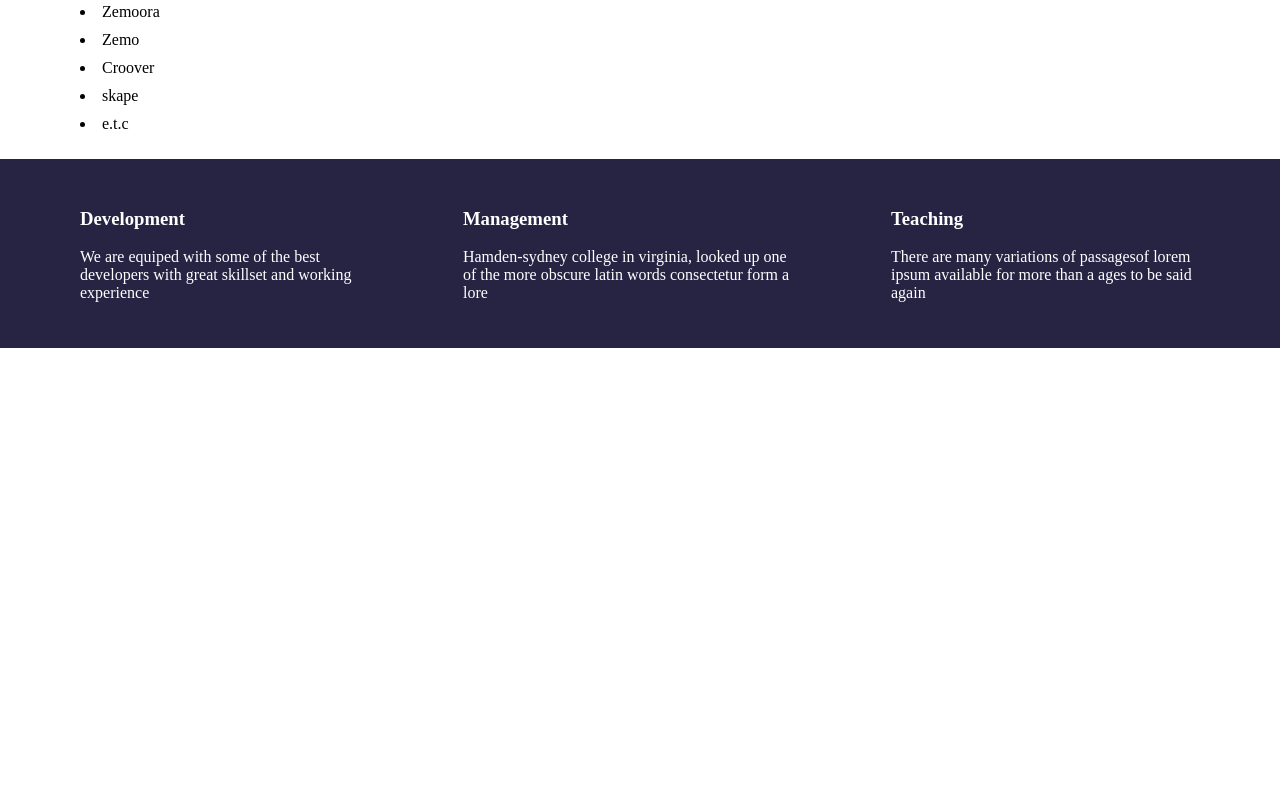
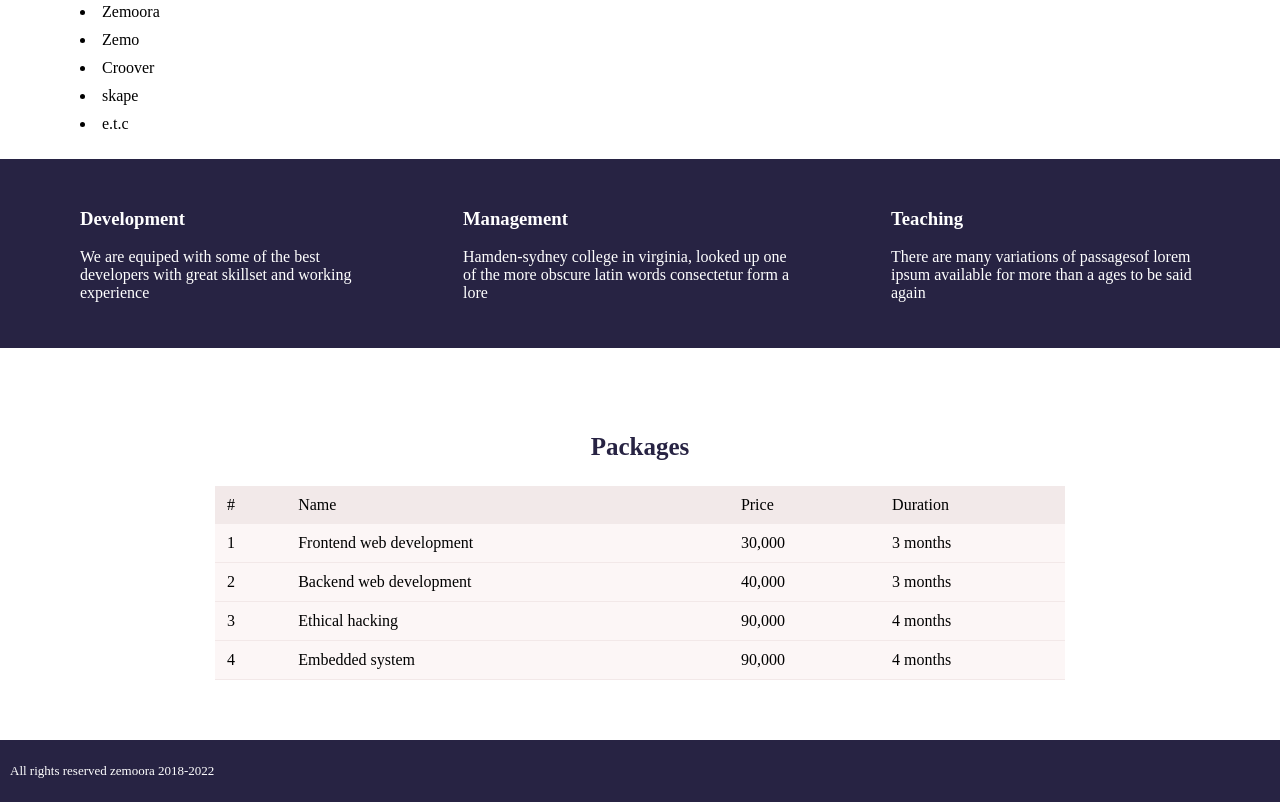
Before and after one commit to Firstlady0/zemoora, a plain HTML site: page index.html in a window 1280 px wide. Shown: the part 1066-1868 px from the top of the page. Before the commit the page ends 1414 px from the top, so only its background shows below. Drawn offline with Linux system fonts and the light colour scheme.

Commit message:
created tables and footer

```diff
--- a/assets/css/main.css
+++ b/assets/css/main.css
@@ -72,3 +72,46 @@ nav a{
     margin:20px 0px;
     color: #ffffff;
 }
+table{
+    width:850px;
+    margin-left:auto;
+    margin-right:auto;
+    text-align:center;
+    border-collapse:collapse;
+    border-width:3px;
+}
+td{
+    padding:10px 12px;
+}
+th{
+    text-align:left;
+    font-weight:normal;
+    padding:10px 12px;
+}
+.packages h3{
+    text-align:center;
+    font-size: 25px;
+    color:var(--color-primary);
+}
+.packages{
+    padding:60px;
+}
+tbody{
+    text-align: justify;
+    background-color: rgb(252, 246, 246);
+
+}
+thead{
+    background-color:rgba(241, 232, 232, 0.918)
+}
+tbody tr{
+    border-bottom:1px solid rgba(241, 232, 232, 0.918);
+}
+footer{
+    background-color:var(--color-primary);
+    padding:10px;
+}
+footer p{
+    color:#ffffff;
+    font-size: small;
+}
--- a/index.html
+++ b/index.html
@@ -58,5 +58,51 @@
             <p>There are many variations of passagesof lorem ipsum available for more than a ages to be said again</p>
         </div>
     </div>
+    <div class="packages">
+        <h3>Packages</h3>
+        <div>
+            <table>
+                <thead>
+                    <tr>
+                        <th>#</th>
+                        <th>Name</th>
+                        <th>Price</th>
+                        <th>Duration</th>
+                    </tr>
+                </thead>
+                <tbody>
+                    <tr>
+                        <td>1</td>
+                        <td>Frontend web development</td>
+                        <td>30,000</q></td>
+                        <td>3 months</td>
+                    </tr>
+                    <tr>
+                        <td>2</td>
+                        <td>Backend web development</td>
+                        <td>40,000</td>
+                        <td>3 months</td>
+                    </tr>
+                    <tr>
+                        <td>3</td>
+                        <td>Ethical hacking</td>
+                        <td>90,000</td>
+                        <td>4 months</td>
+                    </tr>
+                    <tr>
+                        <td>4</td>
+                        <td>Embedded system</td>
+                        <td>90,000</td>
+                        <td>4 months</td>
+                    </tr>
+                </tbody>
+            </table>
+        </div>
+    </div>
+    <div>
+        <footer>
+            <p>All rights reserved zemoora 2018-2022</p>
+        </footer>
+    </div>
 </body>
 </html>
```
